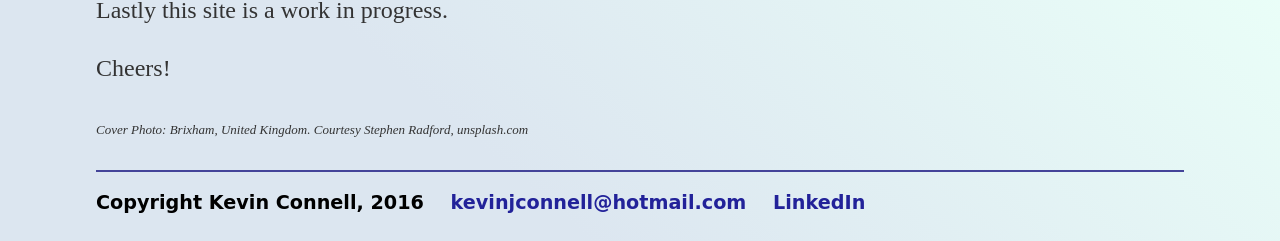
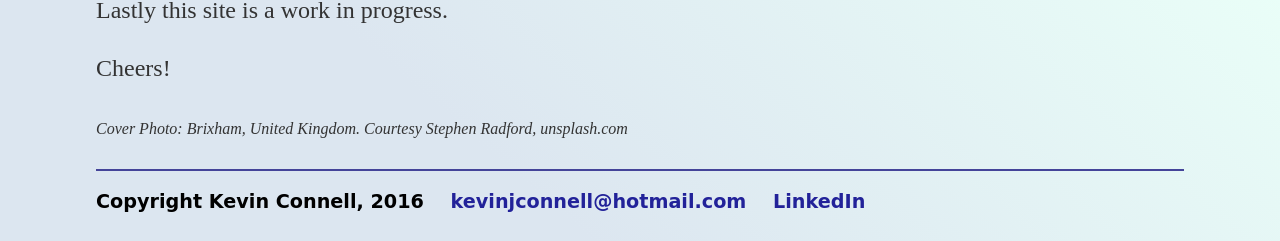
Before and after one commit to mo4dawg/mo4dawg.github.io, a Jekyll site: the page built from theSite/index.html, in a window 1280 px wide. Shown: the part 1227-1468 px from the top of the page. Built offline with Jekyll 4.4.1, drawn with Linux system fonts in a browser that asks for light colours.

Commit message:
Update index.html

```diff
--- a/theSite/index.html
+++ b/theSite/index.html
@@ -20,5 +20,5 @@
   <p>If you want to make a page different from the rest you can create a separate css file and a separate layout page putting them under the corresponding folders.  This has been real fun as I have experimented with background photos for the home page.  A single edit of the hompage index.html from the default layout to the home layout can immediately toggle between the trial vesion and the original version.</p>
   <p>Lastly this site is a work in progress.</p>
   <p>Cheers!</p>
-  <p><font size = "2"><i> Cover Photo: Brixham, United Kingdom.  Courtesy Stephen Radford, unsplash.com</i></font></p>
+  <p><font size = "3"><i> Cover Photo: Brixham, United Kingdom.  Courtesy Stephen Radford, unsplash.com</i></font></p>
 </div>
```
